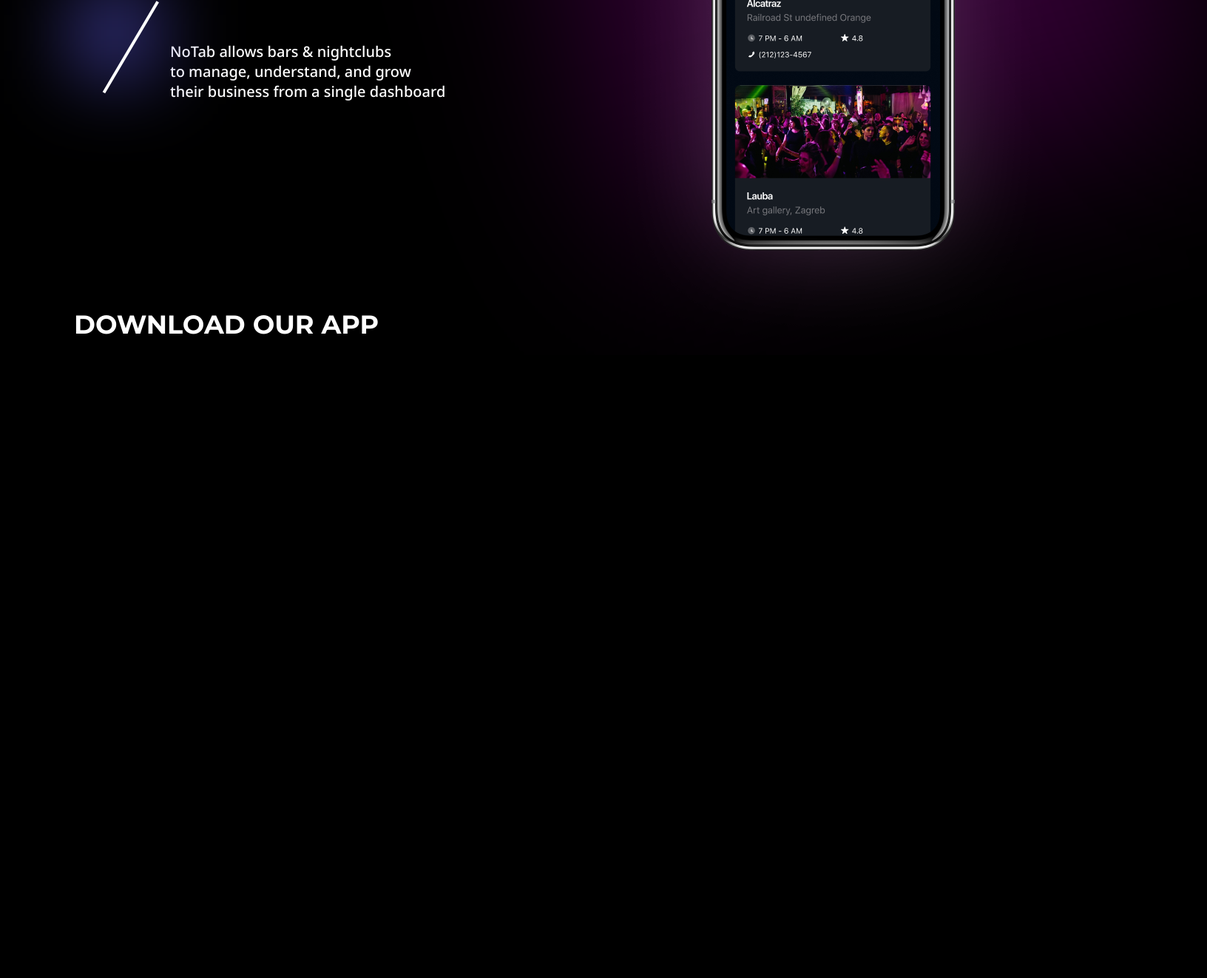
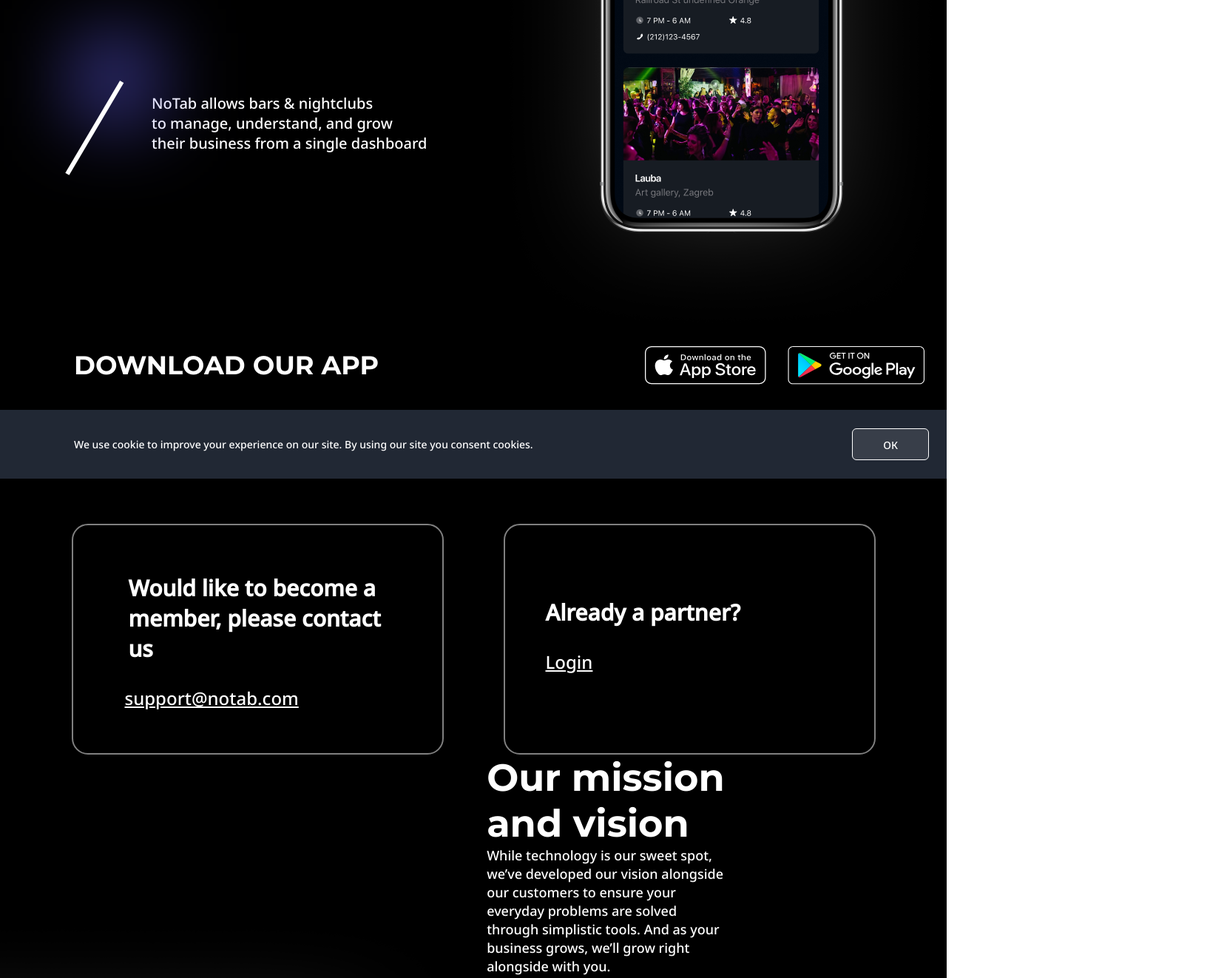
Before and after one commit to AlekMars/testLanding, a plain HTML site: page index.html in a window 1280 px wide. Shown: the part 488-1810 px from the top of the page at 74% size, 1632 px wide, since content can reach past the window. Before the commit the page ends 968 px from the top, so only its background shows below. Drawn offline with Linux system fonts and the light colour scheme.

Commit message:
pronesize

```diff
--- a/index.html
+++ b/index.html
@@ -5,34 +5,23 @@
     <meta http-equiv="X-UA-Compatible" content="IE=edge">
     <meta name="viewport" content="width=device-width, initial-scale=1.0">
     <title>testLanding</title>
-    <link rel="preconnect" href="https://fonts.googleapis.com">
     <link rel="preconnect" href="https://fonts.gstatic.com" crossorigin>
     <link href="https://fonts.googleapis.com/css2?family=Montserrat:wght@700&display=swap" rel="stylesheet">
-    <link rel="preconnect" href="https://fonts.googleapis.com">
 <link rel="preconnect" href="https://fonts.gstatic.com" crossorigin>
 <link href="https://fonts.googleapis.com/css2?family=Noto+Sans:wght@500&display=swap" rel="stylesheet">
     <link rel="stylesheet" href="./main.css">
 </head>
 <body>
     <header class="header">
-        <div class="wrapper">
-        <div class="header_logo">
-            <a href="/" class="header_logo-link">
-                <img src="./img/cube.svg" alt="logo" class="header_logo-pic">
-                </a>
-            <a href="/" class="header_notab-link">
-                <img src="./img/noTab.svg" alt="logo" class="header_notab-pic">
+        <div class="header_inner">
+        <img src="./img/cube.svg" alt="logo" class="header_logo">
+        <img src="./img/noTab.svg" alt="logo" class="header_notab">
 
-            </a>
-
-
-        </div>
         <nav class="header_nav">
-        <a href="/" class="header_user-link">
+        <a href="#" class="header_user-link">
             <img src="./img/userLogo.svg" alt="logo" class="header_user-pic">
-
         </a>
-        <a href="/" class="header_login-pic">
+        <a href="#" class="header_login-pic">
             Login
         </a>
     </nav>
@@ -43,20 +32,60 @@
         <div class="about_left">
             <h1 class="about_head">A platform<br> that works smarter</h1>
             <p class="about_description">NoTab allows bars & nightclubs <br>to manage, understand, and grow <br/>their business from a single dashboard</p>
-            <div class="gradient_left"></div>
-            <div  class="left_line"></div>
-          <p class="about_text">DOWNLOAD OUR APP</p>
+           <div class="gradient_wrapper"></div>
+            <div class="gradient_left">
+            </div>
+            <div class="left_line"></div>
         </div>
-
+        </div>
         <div class="about_right">
             <div class="gradient_right"></div>
            <img srcset="./img/iphoneImgOne.png" alt="img" class="phone_img">
-           <div class="wrapper_icon">
+        </section>
+           <section class="wrapper_icon">
+            <p class="about_text">DOWNLOAD OUR APP</p>
            <img src="./img/appstore.svg" alt="appstore" class="appstore_icon">
+           <img src="./img/playmarket.svg" alt="playmarket" class="playmarket_icon">
 
+        </section>
         </div>
-        </div>
-    </section>
+
+        <section class="alert_cookie">
+           <p class="text_cookie">We use cookie to improve your experience on our site. By using our site you consent cookies. </p>
+           <button class="button_cookie">ОК</button>
+        </section>
+
+        <section class="section_info">
+             <div class="info_one">
+               <h2 class="one_text">Would like to become
+                a member, please contact us</h2>
+                <a href = "mailto: aleksandermerts19@gmail.com"class="one_mail">support@notab.com</a>
+             </div>
+             <div  class="info_two">
+             <p class="two_text">Already a partner? </p>
+             <a href="#" class="two_login">
+                Login
+            </a>
+             </div>
+            </section>
+            <section class="mission_block">
+                <div class="mission_pic">
+                    <img srcset="./img/iphoneImgOne.png" alt="img" class="mission_img">
+                </div>
+                <div class="mission_promo">
+                    <h1 class="promo_head">
+                        Our mission<br/> and vision
+                    </h1>
+                    <p class="promo_description">
+                        While technology is our sweet spot,<br/> we’ve developed our vision alongside<br/>
+our customers to ensure your<br/> everyday problems are solved<br/> through simplistic tools. And as your<br/>business grows, we’ll grow right<br/> alongside with you.
+                    </p>
+
+                </div>
+
+            </section>
+
+
 </main>
 
 </body>
--- a/main.css
+++ b/main.css
@@ -24,7 +24,9 @@ article, aside, details, figcaption, figure,
 footer, header, hgroup, menu, nav, section {
 	display: block;
 }
+
 body {
+
 	line-height: 1;
 
 }
@@ -45,43 +47,36 @@ table {
 }
 
 html {
-      max-width: 100vh;
-     background-color: #000000;
+    max-width: 1440px;
+     /* background-color: #000000; */
 }
-/* .wrapper {
-    max-width: 1440px;
-    margin: 0 auto;
+.header_inner{
+    background-color: #000000;
+    display: flex;
+    padding-top: 23px;
 
 
-} */
-.header_logo-pic {
-position: absolute;
-width: 107px;
-height: 109px;
-left: 85px;
-top: 23px;
-}
-.header_notab-pic {
-    position: absolute;
-width: 96px;
-height: 24.75px;
-left: 200px;
-top: 69px;
 
 }
-.header_user-pic {
-    position: absolute;
-width: 26px;
-height: 24.99px;
-left: 404px;
-top: 69px;
+main {
+    background-color: #000000;
+}
+.header_logo{
+margin-left: 85px;
+
+}
+.header_notab {
+  margin-left: 8px;
+
+
+
+}
+.header_nav {
+ margin-top: 42px;
+ margin-left: 108px;
 }
 .header_login-pic {
-position: absolute;
-width: 54px;
-height: 25px;
-left: 442px;
-top: 69px;
+
 
 font-family: 'Noto Sans';
 font-weight: 500;
@@ -91,12 +86,12 @@ color: #FFFFFF;
 text-decoration: underline;
 
 }
+.section_one {
+    display: flex;
+}
 .about_head {
-    position: absolute;
-width: 643px;
-height: 140px;
-left: 100px;
-top: 275px;
+padding-top: 143px;
+padding-left: 100px;
 
 font-family: 'Montserrat';
 font-style: normal;
@@ -111,33 +106,9 @@ align-items: flex-end;
 color: #FFFFFF;
 
 }
-
-.gradient_right {
-    position: absolute;
-width: 662.63px;
-height: 783.03px;
-left: 835.35px;
-top: 7.31px;
-
-background: rgba(250, 0, 255, 0.2);
-filter: blur(125px);
-transform: rotate(-105.26deg);
-}
-.phone_img {
-    position: absolute;
-left: 64.1%;
-right: 12.79%;
-top: 1.39%;
-bottom: 92.42%;
-}
 .about_description {
-    position: absolute;
-width: 380px;
-height: 81px;
-left: 230px;
-top: 544px;
-
-font-family: 'Noto Sans';
+    margin: 129px 0px 0px 205px;
+    font-family: 'Noto Sans';
 font-style: normal;
 font-weight: 400;
 font-size: 20px;
@@ -146,50 +117,257 @@ display: flex;
 align-items: flex-end;
 
 color: #FFFFFF;
+
 }
 .gradient_left {
-    position: absolute;
+
     width: 125px;
     height: 125px;
-    left: 93px;
-    top: 470px;
+    margin-top: -162px;
+    margin-left: 93px;
 
     background: rgba(96, 92, 234, 0.5);
     filter: blur(50px);
 }
 .left_line {
-    position: absolute;
+
+margin-left: 55px;
 width: 139.43px;
 height: 0px;
-left: 105px;
-top: 550px;
 
-border: 2px solid #FFFFFF;
+border: 3px solid #FFFFFF;
 transform: rotate(120.61deg);
 }
+
+.gradient_right {
+position: absolute;
+width: 33%;
+height: 500px;
+
+
+background: rgba(250, 0, 255, 0.2);
+filter: blur(125px);
+transform: rotate(-105.26deg);
+z-index: -1;
+
+
+}
+.phone_img {
+margin-top: -145px;
+
+}
+.wrapper_icon {
+    display: flex;
+    padding-left: 100px;
+    margin-bottom: 25px;
+}
 .about_text {
-    position: absolute;
-width: 413px;
-height: 70px;
-left: 100px;
-top: 892px;
-
-font-family: 'Montserrat';
+    font-family: 'Montserrat';
 font-style: normal;
 font-weight: 700;
 font-size: 35px;
 line-height: 70px;
-/* identical to box height, or 200% */
+display: flex;
+align-items: flex-end;
+color: #FFFFFF;
 
+
+}
+.appstore_icon {
+    margin-left: 360px;
+}
+.playmarket_icon {
+    margin-left: 29px;
+}
+.alert_cookie {
+
+display: flex;
+align-items: center;
+justify-content: space-between;
+padding-left: 100px;
+padding-right: 24px;
+max-width: 1440px;
+height: 93px;
+background: #212834;
+}
+.text_cookie {
+font-family: 'Noto Sans';
+font-style: normal;
+font-weight: 400;
+font-size: 14px;
+line-height: 19px;
+/* identical to box height */
+
+
+color: #FFFFFF;
+
+}
+button{
+background: rgba(255, 255, 255, 0.1);
+border: 0.5px solid #FFFFFF;
+border-radius: 6px;
+padding: 12px 41px 10px 41px;
+font-family: 'Noto Sans';
+font-style: normal;
+font-weight: 400;
+font-size: 14px;
+line-height: 19px;
+text-align: center;
+
+color: #FFFFFF;
+}
+.section_info {
+margin-top: 61px;
+display: flex;
+align-items: center;
+justify-content: center;
+}
+.info_one {
+display: flex;
+flex-direction: column;
+box-sizing: border-box;
+width: 503px;
+height: 312px;
+border: 2px solid rgba(255, 255, 255, 0.5);
+border-radius: 22px;
+
+}
+.one_text {
+padding: 64px 73px 30px 75px;
+font-family: 'Noto Sans';
+font-style: normal;
+font-weight: 700;
+font-size: 30px;
+line-height: 41px;
+display: flex;
+align-items: flex-end;
+color: #FFFFFF;
+
+}
+.one_mail {
+margin-left: 70px;
+font-family: 'Noto Sans';
+font-style: normal;
+font-weight: 400;
+font-size: 24px;
+line-height: 33px;
+/* identical to box height */
+text-decoration-line: underline;
+color: #FFFFFF;
+
+}
+
+.info_two {
+display: flex;
+flex-direction: column;
+gap: 30px;
+padding: 97px 0px 0px 55px;
+margin-left: 81px;
+display: flex;
+box-sizing: border-box;
+width: 503px;
+height: 312px;
+border: 2px solid rgba(255, 255, 255, 0.5);
+border-radius: 22px;
+}
+.two_text {
+
+font-family: 'Noto Sans';
+font-style: normal;
+font-weight: 700;
+font-size: 30px;
+line-height: 41px;
+color: #FFFFFF;
+
+}
+.two_login {
+font-family: 'Noto Sans';
+font-style: normal;
+font-weight: 400;
+font-size: 24px;
+line-height: 33px;
+text-decoration-line: underline;
+color: #FFFFFF;
+}
+.mission_block {
+ display: flex;
+ align-items: flex-start;
+}
+.mission_pic {
+    width: 428.16px;
+height: 858.94px;
+   transform: rotate(90deg);
+}
+.mission_promo {
+    margin-left: 230px;
+}
+.promo_head{
+font-family: 'Montserrat';
+font-style: normal;
+font-weight: 700;
+font-size: 51px;
+line-height: 62px;
+
+color: #FFFFFF;
+}
+.promo_description {
+    font-family: 'Noto Sans';
+font-style: normal;
+font-weight: 400;
+font-size: 18px;
+line-height: 25px;
 display: flex;
 align-items: flex-end;
 
 color: #FFFFFF;
+
 }
-.appstore_icon {
-    position: absolute;
-left: 62.57%;
-right: 26.07%;
-top: 8.35%;
-bottom: 91.17%;
-}
+
+
+
+
+
+
+
+
+
+
+@media (max-width: 768px) {
+    .header_inner {
+
+        padding: 0px 15px 0px 15px;
+        justify-content: space-between;
+    }
+    .header_notab {
+
+    }
+    .header_user-pic {
+        display: none;
+    }
+    .header_logo{
+        margin-left: 0px;
+    }
+    .gradient_right {
+        position: absolute;
+        width: 20%;
+        height: 783.03px;
+    }
+    .wrapper_icon {
+        align-items: center;
+        justify-content: center;
+        flex-direction: column;
+        gap: 15px;
+
+    }
+    .appstore_icon {
+        margin-left: 0;
+        width: 185px;
+        height: 60px;
+    }
+    .playmarket_icon {
+        margin-left: 0;
+        width: 185px;
+        height: 60px;
+        margin-bottom: 10px;
+    }
+ }
```
Also changed, not shown: img/playmarket.svg (added).
